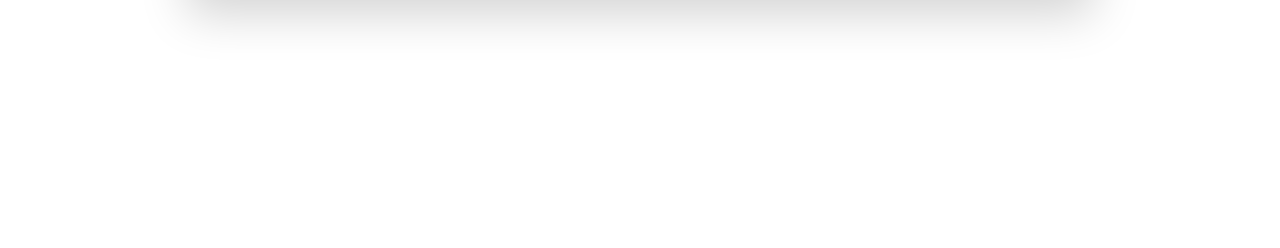
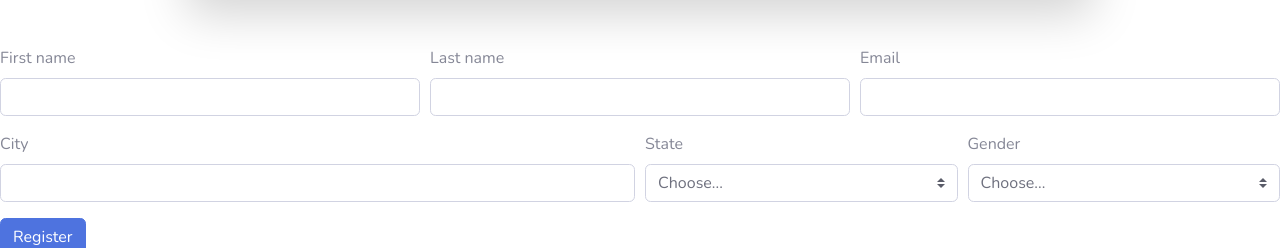
Before and after one commit to practicalit/help-portal-angular, an Angular app: page /login in a window 1280 px wide. Shown: the part 628-876 px from the top of the page. Before the commit the page ends 800 px from the top, so only its background shows below. Built offline with nearby package versions, Linux system fonts and the light colour scheme.

Commit message:
created a registeration page

```diff
--- /dev/null
+++ b/src/app/Registeration/registeration/registeration.component.html
@@ -0,0 +1,45 @@
+<form>
+  <div class="form-row">
+    <div class="col-md-4 mb-3">
+      <label for="validationDefault01">First name</label>
+      <input type="text" class="form-control" id="validationDefault01" value=" " required>
+    </div>
+
+    <div class="col-md-4 mb-3">
+      <label for="validationDefault02">Last name</label>
+      <input type="text" class="form-control" id="validationDefault02" value=" " required>
+    </div>
+    <div class="col-md-4 mb-3">
+      <label >Email</label>
+
+      <div class="input-group">
+
+      <input type="text" class="form-control" id="validationDefaultEmail"  aria-describedby="inputGroupPrepend2" required>
+
+     </div>
+    </div>
+  </div>
+  <div class="form-row">
+    <div class="col-md-6 mb-3">
+      <label for="validationDefault03">City</label>
+      <input type="text" class="form-control" id="validationDefault03" required>
+    </div>
+    <div class="col-md-3 mb-3">
+      <label for="validationDefault04">State</label>
+      <select class="custom-select" id="validationDefault04" required>
+        <option selected disabled value="">Choose...</option>
+        <option>MD</option>
+        <option>VA</option>
+        <option>DC</option>
+      </select>
+    </div>
+    <div class="col-md-3 mb-3">
+      <label for="validationDefault05">Gender</label>
+      <select class="custom-select" id="validationDefault05" required>
+        <option selected disabled value="">Choose...</option>
+        <option>Male</option>
+        <option>Female</option>
+        </select>
+    </div>
+    </div>
+    <button class="btn btn-primary" type="submit">Register</button>
--- /dev/null
+++ b/src/app/Registeration/registeration/registeration.component.ts
@@ -0,0 +1,15 @@
+import { Component, OnInit } from '@angular/core';
+
+@Component({
+  selector: 'app-registeration',
+  templateUrl: './registeration.component.html',
+  styleUrls: ['./registeration.component.css']
+})
+export class RegisterationComponent implements OnInit {
+
+  constructor() { }
+
+  ngOnInit() {
+  }
+
+}
--- a/src/app/app.component.html
+++ b/src/app/app.component.html
@@ -2,3 +2,4 @@
 all the other content will in the respective component
 -->
 <router-outlet></router-outlet>
+<app-registeration></app-registeration>
--- a/src/app/app.module.ts
+++ b/src/app/app.module.ts
@@ -10,6 +10,7 @@ import { DashboardComponent } from './components/dashboard/dashboard.component';
 import { LoginComponent } from './components/login/login.component';
 import { HomeComponent } from './components/home/home.component';
 import { HelpComponent } from './components/help/help.component';
+import { RegisterationComponent } from './Registeration/registeration/registeration.component';
 
 @NgModule({
   declarations: [
@@ -18,7 +19,8 @@ import { HelpComponent } from './components/help/help.component';
     DashboardComponent,
     LoginComponent,
     HomeComponent,
-    HelpComponent
+    HelpComponent,
+    RegisterationComponent
   ],
   imports: [
     AppRoutingModule,
```
Also changed, not shown: src/app/Registeration/registeration/registeration.component.css (added), 1 other file (tests, documents, lock files or other folders).
